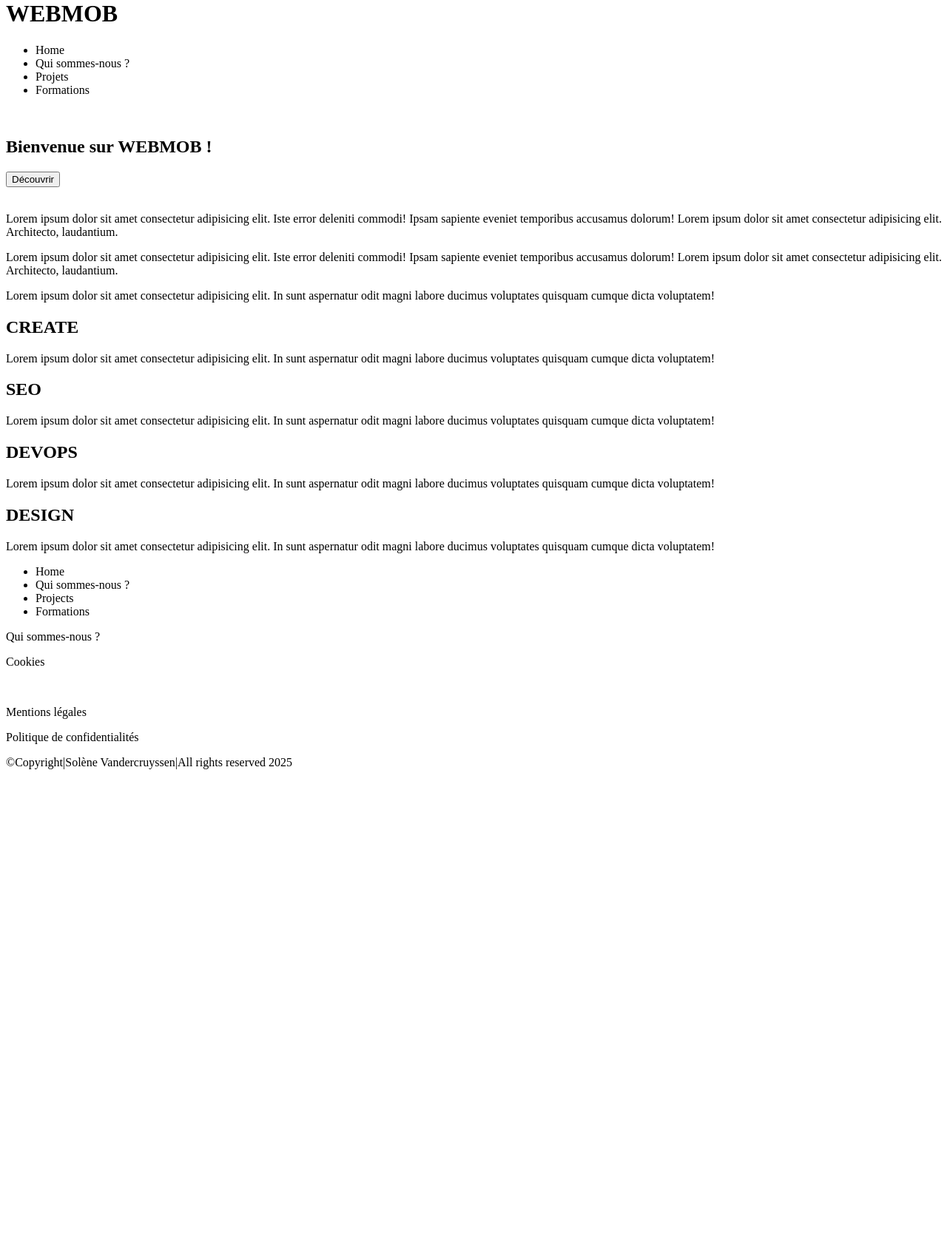
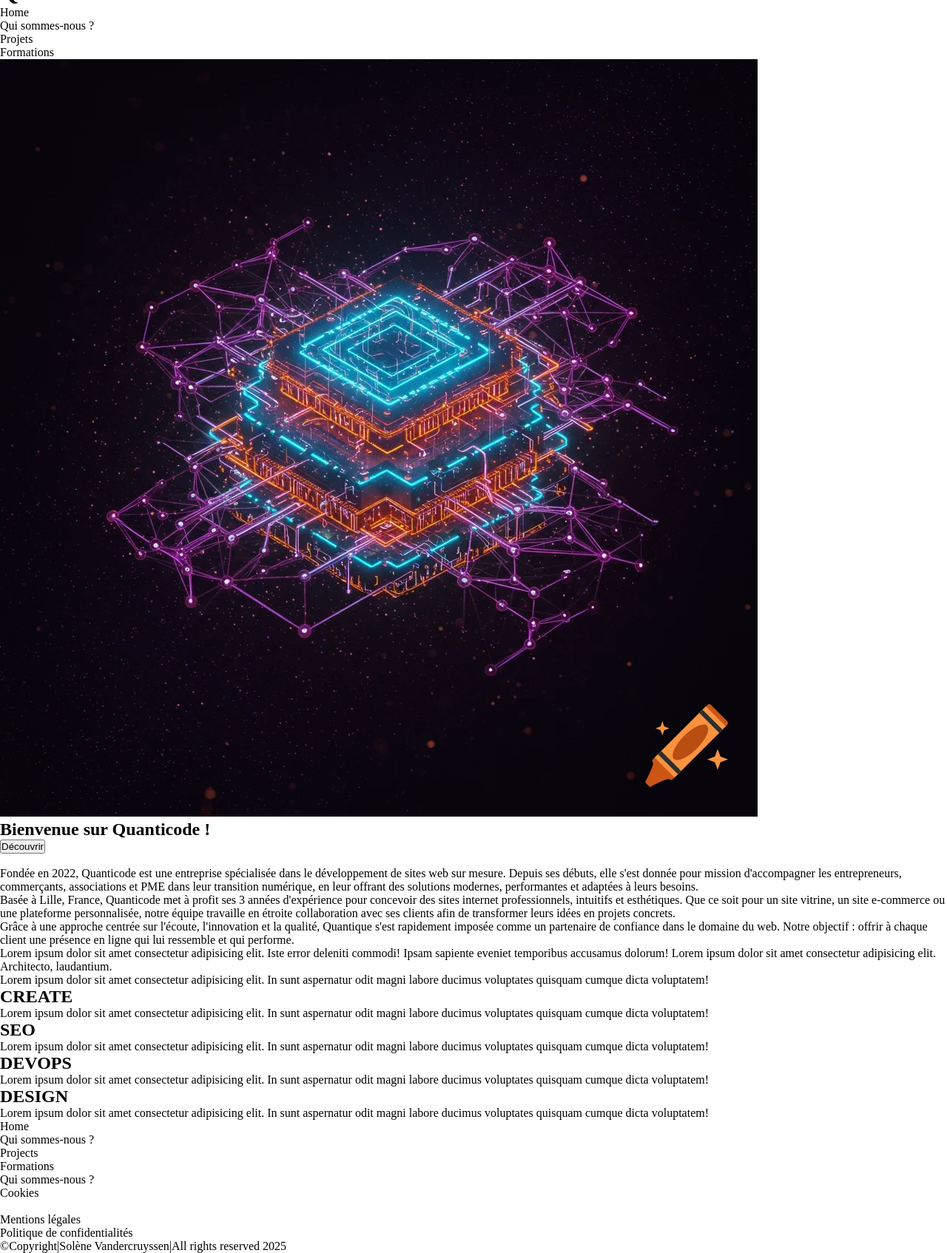
Before and after one commit to SoleneVandercruyssen/Projet2, a PHP site: page / in a window 1280 px wide. Shown: the part 333-2027 px from the top of the page at 74% size. Before the commit the page ends 1373 px from the top, so only its background shows below. Run offline with PHP 8.4, Linux system fonts and the light colour scheme.

Commit message:
docs: ajout img

```diff
--- a/index.html
+++ b/index.html
@@ -1,21 +1,26 @@
 <!DOCTYPE html>
 <html lang="en">
   <head>
-    <meta charset="UTF-8">
-    <meta name="viewport" content="width=device-width, initial-scale=1.0">
-    <link rel="stylesheet" href="style.css">
+    <meta charset="UTF-8" />
+    <meta name="viewport" content="width=device-width, initial-scale=1.0" />
+    <link rel="stylesheet" href="style.css" />
     <title>Projet 2</title>
   </head>
   <body>
     <div>
       <header class="head">
         <div class="logo">
-            <img src="images/logo.png" alt="Logo de l'entreprise" class="logo_img">
+          <img
+            src="images/logo.png"
+            alt="Logo de l'entreprise"
+            class="logo_img"
+          />
         </div>
+
+        <div class="nav">
           <div class="title">
-            <h1>WEBMOB</h1>
+            <h1>Quanticode</h1>
           </div>
-            <div class="nav">
           <div class="nav-menu">
             <ul>
               <li><a href=""></a>Home</li>
@@ -28,119 +33,119 @@
             </ul>
           </div>
         </div>
-
       </header>
     </div>
 
     <main>
-<section  id="presentation"  class="section1">
+      <section id="presentation" class="section1">
         <div>
           <div>
-            <img src="" alt="">
-            <h1>Bienvenue sur WEBMOB !</h1>
+            <img
+              src="/craiyon_132544_transformer_based_meta_learner.png"
+              alt="Image représentative de l'entreprise"
+            />
+            <h1>Bienvenue sur Quanticode !</h1>
             <button type="button">Découvrir</button>
           </div>
         </div>
       </section>
-<section  id="section2"  class="section1">
+      <section id="section2" class="section1">
         <div>
           <div>
-            <img src="" alt="">
+            <img src="" alt="" />
           </div>
         </div>
       </section>
-<section  id="section3"  class="section1">
+      <section id="section3" class="section1">
         <div>
-        <div class="paragraphes" id="paragraphe1"  >
-            <p>Lorem ipsum dolor sit amet consectetur adipisicing elit. Iste error deleniti commodi! Ipsam sapiente eveniet temporibus accusamus dolorum! Lorem ipsum dolor sit amet consectetur adipisicing elit. Architecto, laudantium.</p>
+          <div class="paragraphes" id="paragraphe1">
+            <p>
+              Fondée en 2022, Quanticode est une entreprise spécialisée dans le
+              développement de sites web sur mesure. Depuis ses débuts, elle
+              s'est donnée pour mission d'accompagner les entrepreneurs,
+              commerçants, associations et PME dans leur transition numérique,
+              en leur offrant des solutions modernes, performantes et adaptées à
+              leurs besoins.
+              <br />
+              Basée à Lille, France, Quanticode met à profit ses 3 années
+              d'expérience pour concevoir des sites internet professionnels,
+              intuitifs et esthétiques. Que ce soit pour un site vitrine, un
+              site e-commerce ou une plateforme personnalisée, notre équipe
+              travaille en étroite collaboration avec ses clients afin de
+              transformer leurs idées en projets concrets.
+              <br />
+              Grâce à une approche centrée sur l'écoute, l'innovation et la
+              qualité, Quantique s'est rapidement imposée comme un partenaire de
+              confiance dans le domaine du web. Notre objectif : offrir à chaque
+              client une présence en ligne qui lui ressemble et qui performe.
+            </p>
           </div>
-        <div class="paragraphes" id="paragraphe2" >
-            <p>Lorem ipsum dolor sit amet consectetur adipisicing elit. Iste error deleniti commodi! Ipsam sapiente eveniet temporibus accusamus dolorum! Lorem ipsum dolor sit amet consectetur adipisicing elit. Architecto, laudantium.</p>
+          <div class="paragraphes" id="paragraphe2">
+            <p>
+              Lorem ipsum dolor sit amet consectetur adipisicing elit. Iste
+              error deleniti commodi! Ipsam sapiente eveniet temporibus
+              accusamus dolorum! Lorem ipsum dolor sit amet consectetur
+              adipisicing elit. Architecto, laudantium.
+            </p>
           </div>
         </div>
       </section>
 
-<section  id="section4"  class="section1">
+      <section id="section4" class="section1">
         <div>
           <div>
-            <p>Lorem ipsum dolor sit amet consectetur adipisicing elit. In sunt aspernatur odit magni labore ducimus voluptates quisquam cumque dicta voluptatem!</p>
+            <p>
+              Lorem ipsum dolor sit amet consectetur adipisicing elit. In sunt
+              aspernatur odit magni labore ducimus voluptates quisquam cumque
+              dicta voluptatem!
+            </p>
           </div>
         </div>
       </section>
 
-<section   id="section5"  class="section1">
+      <section id="section5" class="section1">
         <div>
           <div>
             <h1>CREATE</h1>
-            <p>Lorem ipsum dolor sit amet consectetur adipisicing elit. In sunt aspernatur odit magni labore ducimus voluptates quisquam cumque dicta voluptatem!</p>
+            <p>
+              Lorem ipsum dolor sit amet consectetur adipisicing elit. In sunt
+              aspernatur odit magni labore ducimus voluptates quisquam cumque
+              dicta voluptatem!
+            </p>
           </div>
         </div>
         <div>
           <div>
             <h1>SEO</h1>
-            <p>Lorem ipsum dolor sit amet consectetur adipisicing elit. In sunt aspernatur odit magni labore ducimus voluptates quisquam cumque dicta voluptatem!</p>
+            <p>
+              Lorem ipsum dolor sit amet consectetur adipisicing elit. In sunt
+              aspernatur odit magni labore ducimus voluptates quisquam cumque
+              dicta voluptatem!
+            </p>
           </div>
         </div>
         <div>
           <div>
             <h1>DEVOPS</h1>
-            <p>Lorem ipsum dolor sit amet consectetur adipisicing elit. In sunt aspernatur odit magni labore ducimus voluptates quisquam cumque dicta voluptatem!</p>
+            <p>
+              Lorem ipsum dolor sit amet consectetur adipisicing elit. In sunt
+              aspernatur odit magni labore ducimus voluptates quisquam cumque
+              dicta voluptatem!
+            </p>
           </div>
         </div>
         <div>
           <div>
             <h1>DESIGN</h1>
-            <p>Lorem ipsum dolor sit amet consectetur adipisicing elit. In sunt aspernatur odit magni labore ducimus voluptates quisquam cumque dicta voluptatem!</p>
+            <p>
+              Lorem ipsum dolor sit amet consectetur adipisicing elit. In sunt
+              aspernatur odit magni labore ducimus voluptates quisquam cumque
+              dicta voluptatem!
+            </p>
           </div>
         </div>
       </section>
-
-
-
-
-
-
-
-
-
-
-
-
-
-
-
-
-
-
-
-
-
-
-
-
-
-
-
-
-
-
-
-
-
-
-
-
-
-
-
-
-
-
-
-
-
     </main>
-
 
     <footer class="foot">
       <div class="liens_footer">
@@ -154,13 +159,13 @@
         </ul>
       </div>
       <div class="copyright">
-        <p> Qui sommes-nous ? </p>
-        <p> Cookies </p>
+        <p>Qui sommes-nous ?</p>
+        <p>Cookies</p>
 
-        <br>
-        <p> Mentions légales </p>
-        <p> Politique de confidentialités</p>
-        <p> ©Copyright|Solène Vandercruyssen|All rights reserved 2025</p>
+        <br />
+        <p>Mentions légales</p>
+        <p>Politique de confidentialités</p>
+        <p>©Copyright|Solène Vandercruyssen|All rights reserved 2025</p>
       </div>
     </footer>
   </body>
--- a/style.css
+++ b/style.css
@@ -1,26 +1,33 @@
-/* *, ::before, ::after{
-    box-sizing: border-box;
-    margin: 0;
-    padding: 0;
-} */
-
-body{
-    width: 100%;
-    height: 100vh;
+*,
+::before,
+::after {
+  box-sizing: border-box;
+  margin: 0;
+  padding: 0;
 }
 
 /* Fonts */
 
 /* ? VERSION MOBILE */
 
+@media screen and (min-width: 390px) and (max-width: 900px) {
+  img {
+    width: 70%;
+    height: auto;
+    margin: 0 auto;
+    display: block;
+  }
 
-@media screen and (min-width: 390px) and (max-width: 900px){
-    body{
-        font-size: 14px;
-    }
-
+  body {
+    width: 100%;
+    height: 100vh;
+    display: flex;
+    justify-content: center;
+    align-items: center;
+    flex-direction: column;
+    font-size: 14px;
+  }
 }
-
 /*-------------------------- Colors ------------------*/
 /* #2DBBD4 */ /* Blue */
 /* #BAE0E0 */ /* LightBlue */
```
Also changed, not shown: craiyon_132544_transformer_based_meta_learner.png (added). Lines whose indentation alone changed are shown as unchanged.
